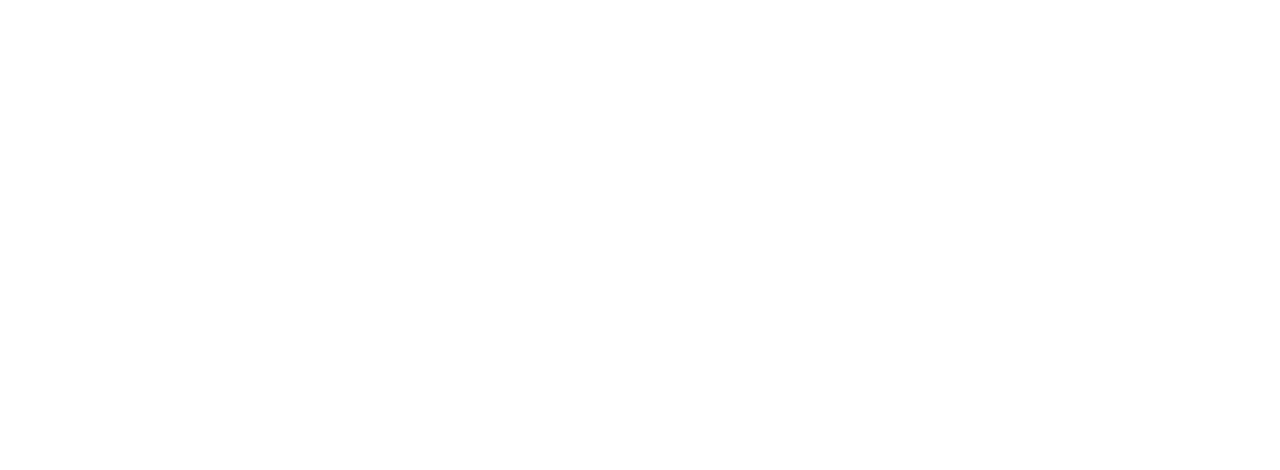
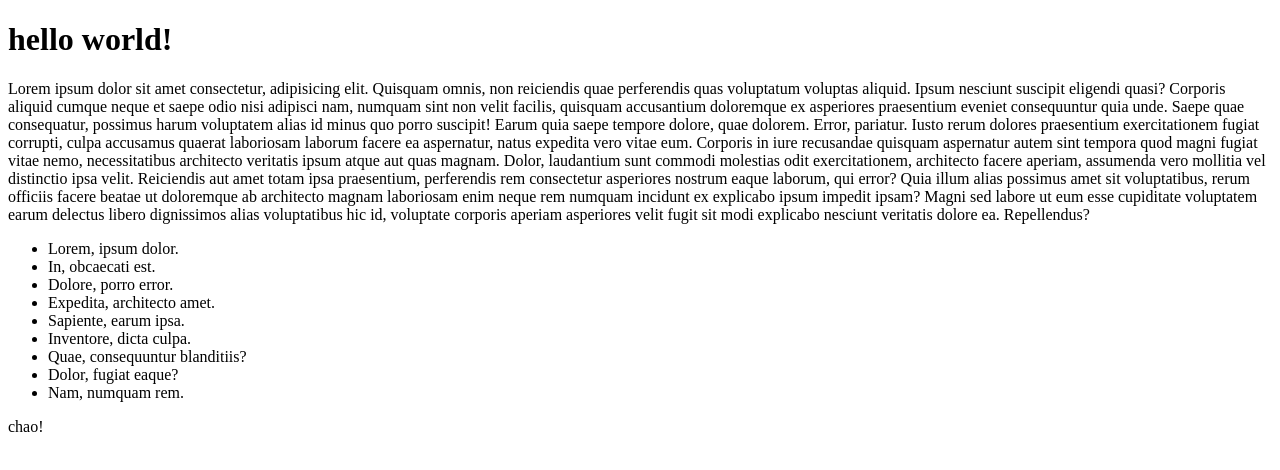
Before and after one commit to Rostyslav-Skuratov/lesson_7, a plain HTML site: page index.html in a window 1280 px wide. Drawn offline with Linux system fonts and the light colour scheme.

Commit message:
Написал код в индекс

```diff
--- a/index.html
+++ b/index.html
@@ -9,7 +9,35 @@
 </head>
 
 <body>
-
+  <h1>hello world!</h1>
+  <p>Lorem ipsum dolor sit amet consectetur, adipisicing elit. Quisquam omnis, non reiciendis quae perferendis quas
+    voluptatum voluptas aliquid. Ipsum nesciunt suscipit eligendi quasi? Corporis aliquid cumque neque et saepe odio
+    nisi adipisci nam, numquam sint non velit facilis, quisquam accusantium doloremque ex asperiores praesentium eveniet
+    consequuntur quia unde. Saepe quae consequatur, possimus harum voluptatem alias id minus quo porro suscipit! Earum
+    quia saepe tempore dolore, quae dolorem. Error, pariatur. Iusto rerum dolores praesentium exercitationem fugiat
+    corrupti, culpa accusamus quaerat laboriosam laborum facere ea aspernatur, natus expedita vero vitae eum. Corporis
+    in iure recusandae quisquam aspernatur autem sint tempora quod magni fugiat vitae nemo, necessitatibus architecto
+    veritatis ipsum atque aut quas magnam. Dolor, laudantium sunt commodi molestias odit exercitationem, architecto
+    facere aperiam, assumenda vero mollitia vel distinctio ipsa velit. Reiciendis aut amet totam ipsa praesentium,
+    perferendis rem consectetur asperiores nostrum eaque laborum, qui error? Quia illum alias possimus amet sit
+    voluptatibus, rerum officiis facere beatae ut doloremque ab architecto magnam laboriosam enim neque rem numquam
+    incidunt ex explicabo ipsum impedit ipsam? Magni sed labore ut eum esse cupiditate voluptatem earum delectus libero
+    dignissimos alias voluptatibus hic id, voluptate corporis aperiam asperiores velit fugit sit modi explicabo nesciunt
+    veritatis dolore ea. Repellendus?</p>
+  <ul>
+    <li>Lorem, ipsum dolor.</li>
+    <li>In, obcaecati est.</li>
+    <li>Dolore, porro error.</li>
+    <li>Expedita, architecto amet.</li>
+    <li>Sapiente, earum ipsa.</li>
+    <li>Inventore, dicta culpa.</li>
+    <li>Quae, consequuntur blanditiis?</li>
+    <li>Dolor, fugiat eaque?</li>
+    <li>Nam, numquam rem.</li>
+  </ul>
+  <footer>
+    <span>chao!</span>
+  </footer>
 </body>
 
 </html>
```
